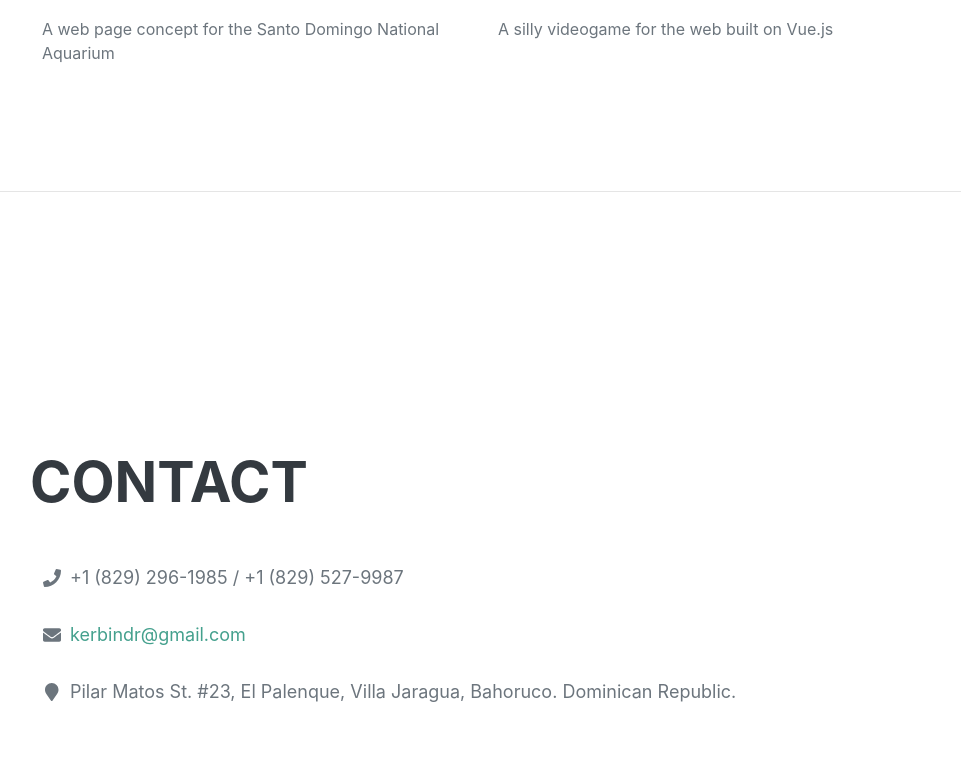
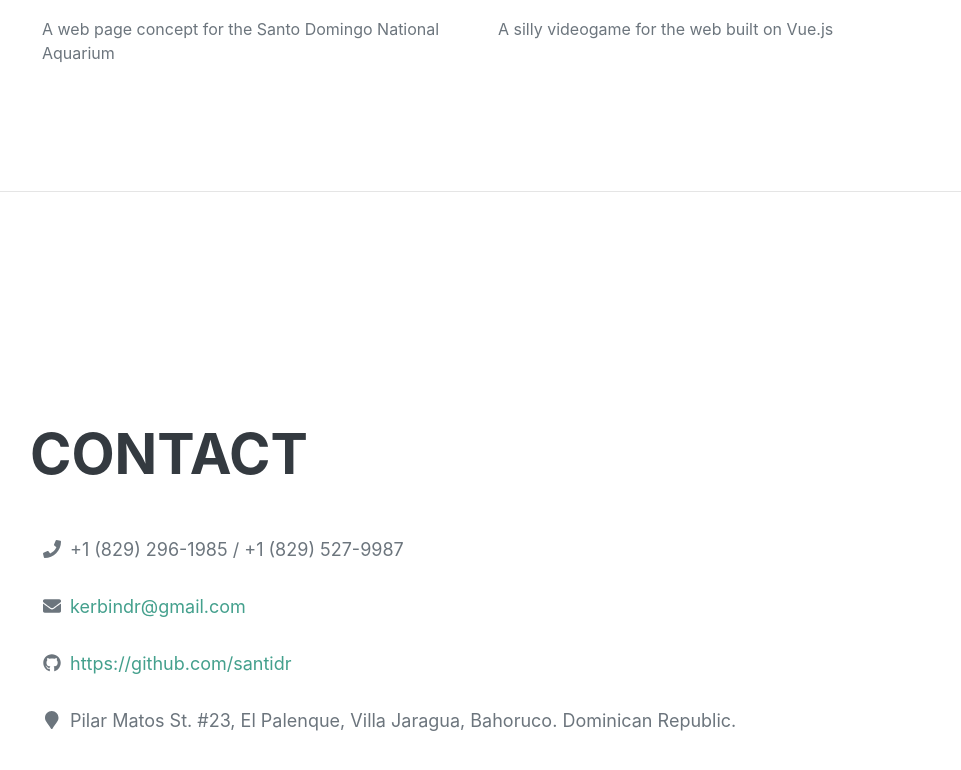
Before and after one commit to santidr/my-resume, a plain HTML site: page index.html in a window 1280 px wide. Shown: the part 3852-4622 px from the top of the page, without its empty margins (290-1251 px from the left). Drawn offline with nearby package versions, Linux system fonts and the light colour scheme; a web font is replaced by a local one.

Commit message:
Github link added to contact section

```diff
--- a/index.html
+++ b/index.html
@@ -199,6 +199,10 @@
                             <a href="mailto:kerbindr@gmail.com">kerbindr@gmail.com</a>
                         </li>
                         <li>
+                            <span class="fa-li"><i class="fab fa-github"></i></span>
+                            <a href="https://github.com/santidr">https://github.com/santidr</a>
+                        </li>
+                        <li>
                             <span class="fa-li"><i class="fas fa-map-marker"></i></span>
                             Pilar Matos St. #23, El Palenque, Villa Jaragua, Bahoruco. Dominican Republic.
                         </li>
```
